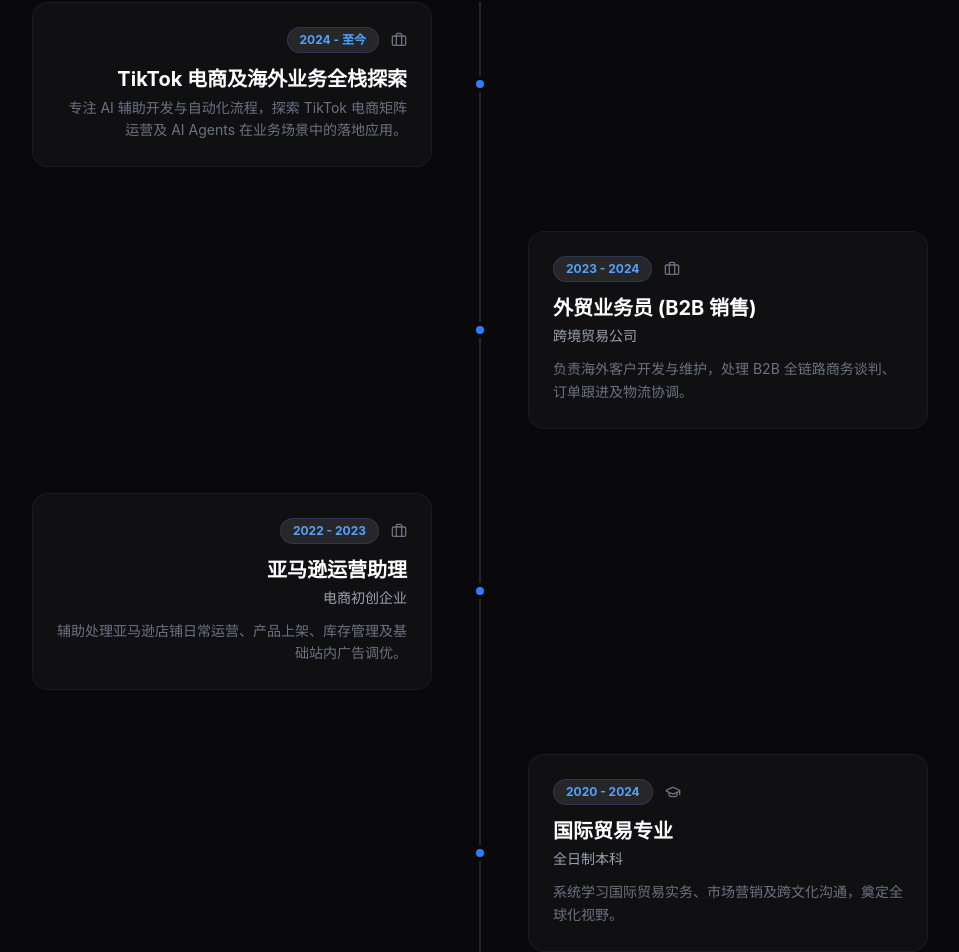
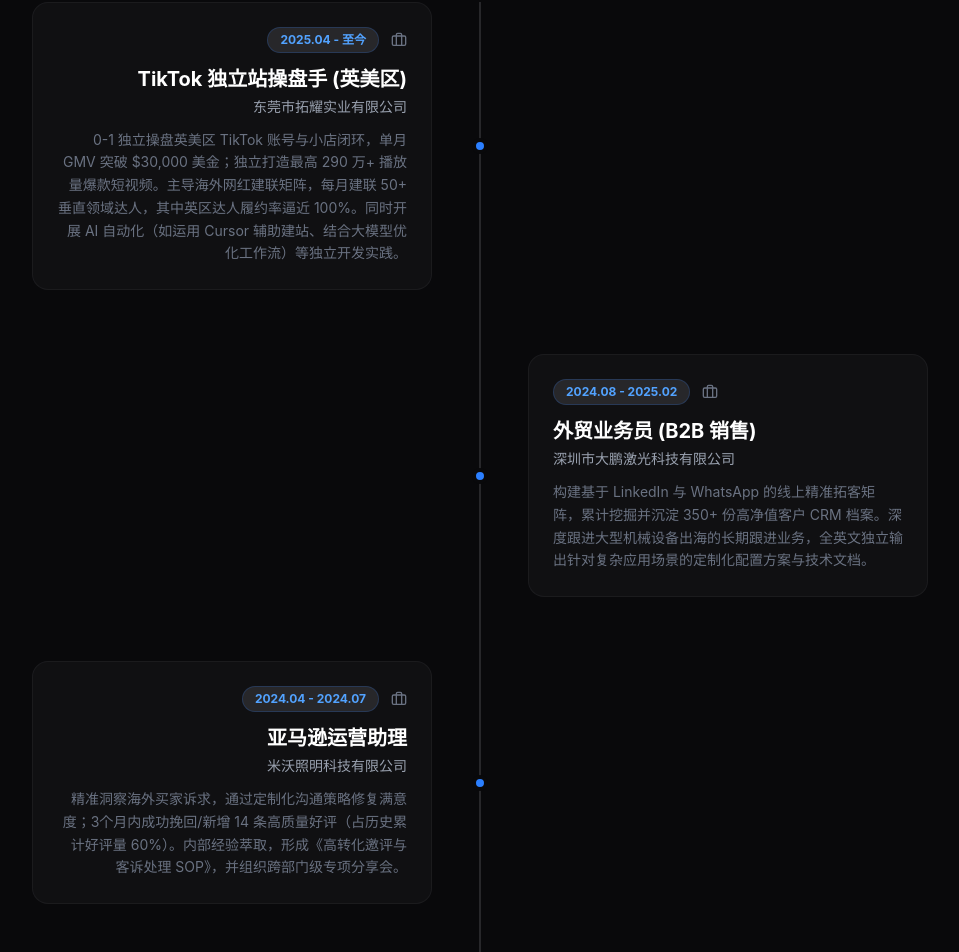
Before and after one commit to zhenhuahe11-boop/my-portfolio, a React (Vite) app: page / in a window 1280 px wide. Shown: the part 2618-3570 px from the top of the page, without its empty margins (160-1119 px from the left). Built offline with nearby package versions, Linux system fonts and the light colour scheme.

Commit message:
经历内容更改

```diff
--- a/src/data/experience.ts
+++ b/src/data/experience.ts
@@ -10,33 +10,34 @@
 export const experienceData: Experience[] = [
   {
     id: 1,
-    period: '2024 - 至今',
-    title: 'TikTok 电商及海外业务全栈探索',
-    description: '专注 AI 辅助开发与自动化流程，探索 TikTok 电商矩阵运营及 AI Agents 在业务场景中的落地应用。',
+    period: '2025.04 - 至今',
+    title: 'TikTok 独立站操盘手 (英美区)',
+    company: '东莞市拓耀实业有限公司',
+    description: '0-1 独立操盘英美区 TikTok 账号与小店闭环，单月 GMV 突破 $30,000 美金；独立打造最高 290 万+ 播放量爆款短视频。主导海外网红建联矩阵，每月建联 50+ 垂直领域达人，其中英区达人履约率逼近 100%。同时开展 AI 自动化（如运用 Cursor 辅助建站、结合大模型优化工作流）等独立开发实践。',
     type: 'work'
   },
   {
     id: 2,
-    period: '2023 - 2024',
+    period: '2024.08 - 2025.02',
     title: '外贸业务员 (B2B 销售)',
-    company: '跨境贸易公司',
-    description: '负责海外客户开发与维护，处理 B2B 全链路商务谈判、订单跟进及物流协调。',
+    company: '深圳市大鹏激光科技有限公司',
+    description: '构建基于 LinkedIn 与 WhatsApp 的线上精准拓客矩阵，累计挖掘并沉淀 350+ 份高净值客户 CRM 档案。深度跟进大型机械设备出海的长期跟进业务，全英文独立输出针对复杂应用场景的定制化配置方案与技术文档。',
     type: 'work'
   },
   {
     id: 3,
-    period: '2022 - 2023',
+    period: '2024.04 - 2024.07',
     title: '亚马逊运营助理',
-    company: '电商初创企业',
-    description: '辅助处理亚马逊店铺日常运营、产品上架、库存管理及基础站内广告调优。',
+    company: '米沃照明科技有限公司',
+    description: '精准洞察海外买家诉求，通过定制化沟通策略修复满意度；3个月内成功挽回/新增 14 条高质量好评（占历史累计好评量 60%）。内部经验萃取，形成《高转化邀评与客诉处理 SOP》，并组织跨部门级专项分享会。',
     type: 'work'
   },
   {
     id: 4,
-    period: '2020 - 2024',
-    title: '国际贸易专业',
-    company: '全日制本科',
-    description: '系统学习国际贸易实务、市场营销及跨文化沟通，奠定全球化视野。',
+    period: '2020.09 - 2024.09',
+    title: '国际经济与贸易专业',
+    company: '广东科技学院 (全日制本科)',
+    description: '专业排名前 3%，获校一等奖学金。斩获 OCALE 全国跨境电商创新创业大赛团体三等奖、POCIB 全国外贸从业能力个人及团队奖。具备 CET-6 英语水平及跨国商务沟通能力。',
     type: 'education'
   }
 ];
```
